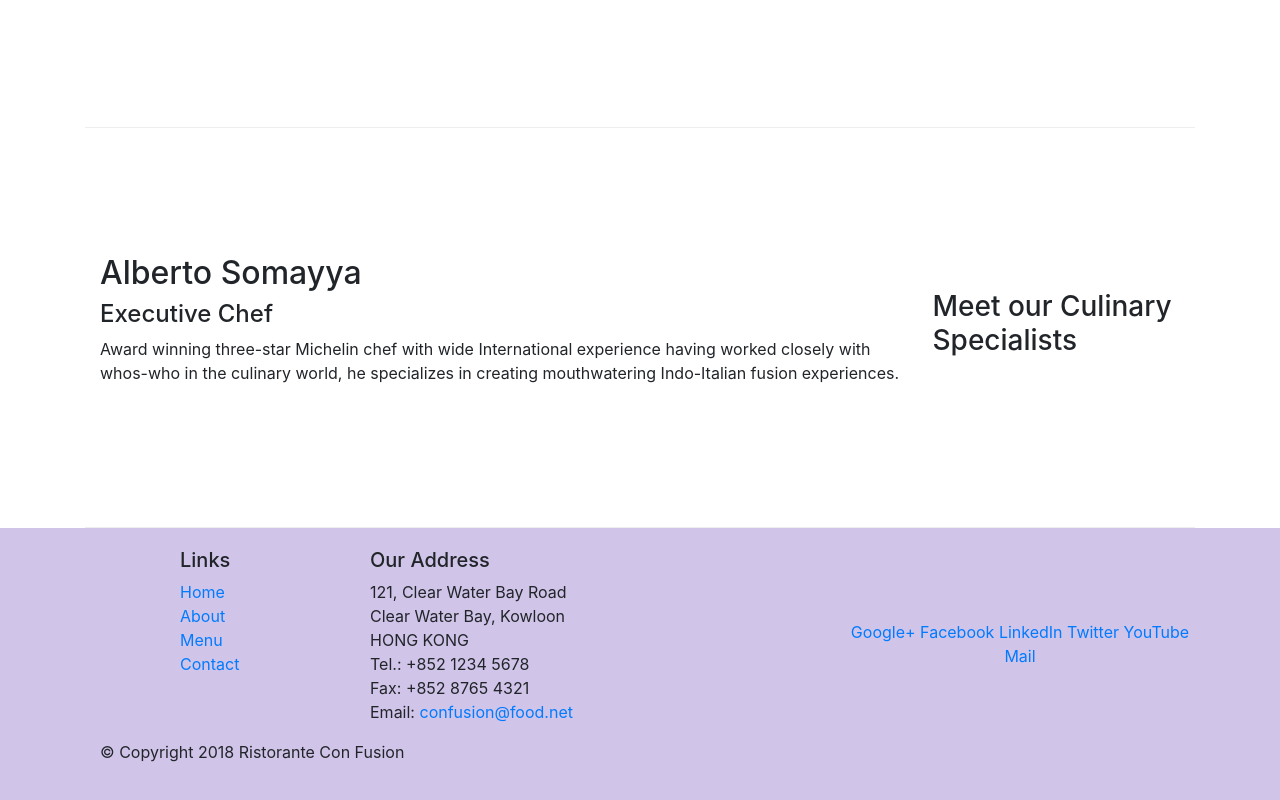
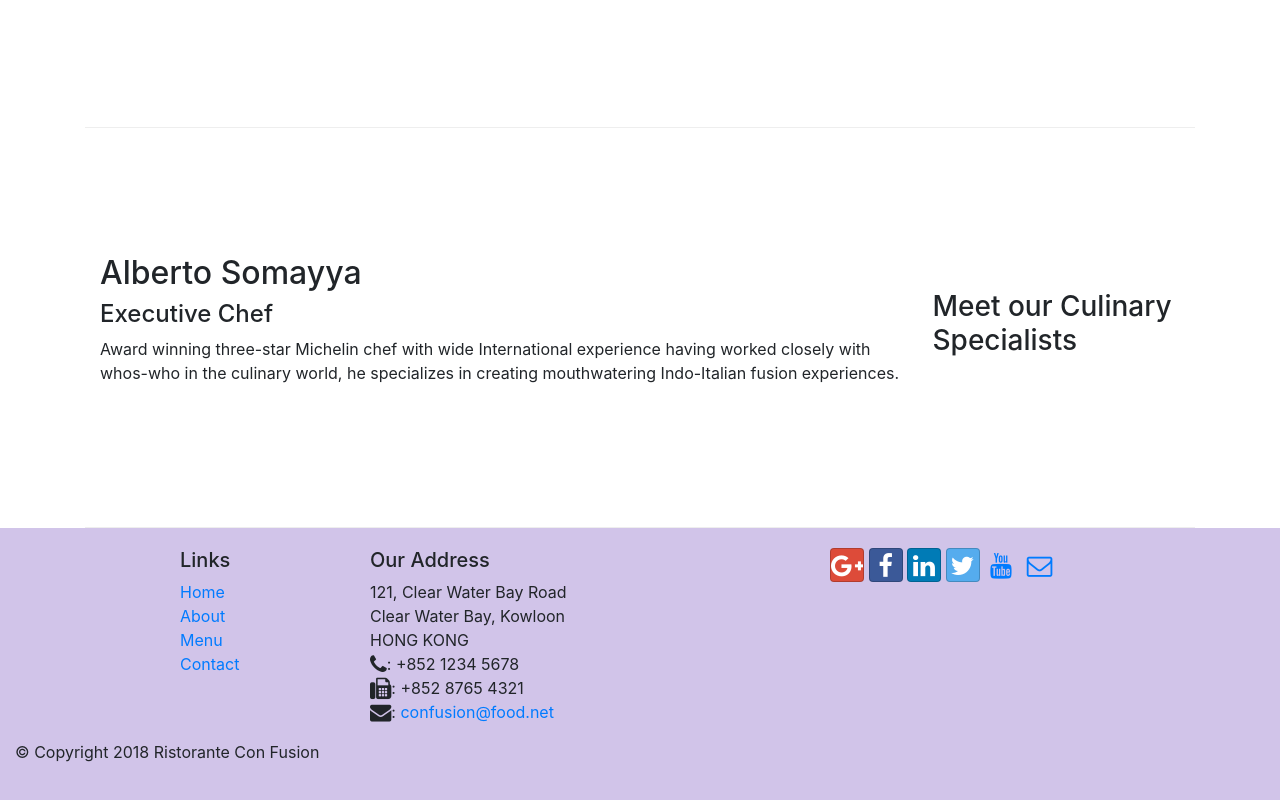
Before and after one commit to finderkeeper3107/bootstrap4, a website: page index.html in a window 1280 px wide. Shown: the part 956-1756 px from the top of the page. Drawn offline with nearby package versions, Linux system fonts and the light colour scheme.

Commit message:
Icon fonts applied

```diff
--- a/aboutus.html
+++ b/aboutus.html
@@ -12,6 +12,14 @@
     <link
       rel="stylesheet"
       href="node_modules/bootstrap/dist/css/bootstrap.min.css"
+    />
+    <link
+      rel="stylesheet"
+      href="node_modules/font-awesome/css/font-awesome.min.css"
+    />
+    <link
+      rel="stylesheet"
+      href="node_modules/bootstrap-social/bootstrap-social.css"
     />
     <link rel="stylesheet" href="css/style.css" />
     <title>Ristorante Con Fusion: About Us</title>
@@ -34,13 +42,25 @@
         <div class="collapse navbar-collapse" id="Navbar">
           <ul class="navbar-nav mr-auto">
             <li class="nav-item ">
-              <a class="nav-link" href="./index.html">Home</a>
+              <a class="nav-link" href="./index.html"
+                ><span class="fa fa-home fa-lg"></span> Home</a
+              >
             </li>
             <li class="nav-item">
-              <a class="nav-link active" href="#">About</a>
+              <a class="nav-link active" href="#"
+                ><span class="fa fa-info fa-lg"></span> About</a
+              >
             </li>
-            <li class="nav-item"><a class="nav-link" href="#">Menu</a></li>
-            <li class="nav-item"><a class="nav-link" href="#">Contact</a></li>
+            <li class="nav-item">
+              <a class="nav-link" href="#"
+                ><span class="fa fa-list fa-lg"></span> Menu</a
+              >
+            </li>
+            <li class="nav-item">
+              <a class="nav-link" href="#"
+                ><span class="fa fa-address-card fa-lg"></span> Contact</a
+              >
+            </li>
           </ul>
         </div>
       </div>
@@ -161,21 +181,48 @@
               121, Clear Water Bay Road<br />
               Clear Water Bay, Kowloon<br />
               HONG KONG<br />
-              Tel.: +852 1234 5678<br />
-              Fax: +852 8765 4321<br />
-              Email: <a href="mailto:confusion@food.net">confusion@food.net</a>
+              <i class="fa fa-phone fa-lg"></i>: +852 1234 5678<br />
+              <i class="fa fa-fax fa-lg"></i>: +852 8765 4321<br />
+              <i class="fa fa-envelope fa-lg"></i>:
+              <a href="mailto:confusion@food.net">confusion@food.net</a>
             </address>
           </div>
           <div class="col-12 col-sm-4 align-self-center">
             <div class="text-center">
-              <a href="http://google.com/+" target="_blank">Google+</a>
-              <a href="http://www.facebook.com/profile.php?id=" target="_blank"
-                >Facebook</a
+              <a
+                class="btn btn-social-icon btn-google"
+                href="http://google.com/+"
+                target="_blank"
               >
-              <a href="http://www.linkedin.com/in/" target="_blank">LinkedIn</a>
-              <a href="http://twitter.com/" target="_blank">Twitter</a>
-              <a href="http://youtube.com/" target="_blank">YouTube</a>
-              <a href="mailto:">Mail</a>
+                <i class="fa fa-google-plus fa-lg"></i>
+              </a>
+              <a
+                class="btn btn-social-icon btn-facebook"
+                href="http://www.facebook.com/profile.php?id="
+                target="_blank"
+                ><i class="fa fa-facebook fa-lg"></i
+              ></a>
+              <a
+                class="btn btn-social-icon btn-linkedin"
+                href="http://www.linkedin.com/in/"
+                target="_blank"
+                ><i class="fa fa-linkedin fa-lg"></i
+              ></a>
+              <a
+                class="btn btn-social-icon btn-twitter"
+                href="http://twitter.com/"
+                target="_blank"
+                ><i class="fa fa-twitter fa-lg"></i
+              ></a>
+              <a
+                class="btn btn-social-icon btn-youtube"
+                href="http://youtube.com/"
+                target="_blank"
+                ><i class="fa fa-youtube fa-lg"></i
+              ></a>
+              <a class="btn btn-social-icon" href="mailto:"
+                ><i class="fa fa-envelope-o fa-lg"></i
+              ></a>
             </div>
           </div>
         </div>
--- a/index.html
+++ b/index.html
@@ -13,6 +13,14 @@
     <link
       rel="stylesheet"
       href="node_modules/bootstrap/dist/css/bootstrap.min.css"
+    />
+    <link
+      rel="stylesheet"
+      href="node_modules/font-awesome/css/font-awesome.min.css"
+    />
+    <link
+      rel="stylesheet"
+      href="node_modules/bootstrap-social/bootstrap-social.css"
     />
     <link rel="stylesheet" href="css/style.css" />
     <title>Ristorante Con Fusion</title>
@@ -33,13 +41,25 @@
         <div class="collapse navbar-collapse" id="Navbar">
           <ul class="navbar-nav mr-auto">
             <li class="nav-item active">
-              <a class="nav-link" href="#">Home</a>
+              <a class="nav-link" href="#"
+                ><span class="fa fa-home fa-lg"></span> Home</a
+              >
             </li>
             <li class="nav-item">
-              <a class="nav-link" href="./aboutus.html">About</a>
+              <a class="nav-link" href="./aboutus.html"
+                ><span class="fa fa-info fa-lg"></span> About</a
+              >
             </li>
-            <li class="nav-item"><a class="nav-link" href="#">Menu</a></li>
-            <li class="nav-item"><a class="nav-link" href="#">Contact</a></li>
+            <li class="nav-item">
+              <a class="nav-link" href="#"
+                ><span class="fa fa-list fa-lg"></span> Menu</a
+              >
+            </li>
+            <li class="nav-item">
+              <a class="nav-link" href="#"
+                ><span class="fa fa-address-card fa-lg"></span> Contact</a
+              >
+            </li>
           </ul>
         </div>
       </div>
@@ -125,19 +145,47 @@
               121, Clear Water Bay Road<br />
               Clear Water Bay, Kowloon<br />
               HONG KONG<br />
-              Tel.: +852 1234 5678<br />
-              Fax: +852 8765 4321<br />
-              Email: <a href="mailto:confusion@food.net">confusion@food.net</a>
+              <i class="fa fa-phone fa-lg"></i>: +852 1234 5678<br />
+              <i class="fa fa-fax fa-lg"></i>: +852 8765 4321<br />
+              <i class="fa fa-envelope fa-lg"></i>:
+              <a href="mailto:confusion@food.net">confusion@food.net</a>
             </address>
           </div>
-          <div class="col-12 col-sm-4 align-self-center">
-            <div class="text-center">
-              <a href="http://google.com/+">Google+</a>
-              <a href="http://www.facebook.com/profile.php?id=">Facebook</a>
-              <a href="http://www.linkedin.com/in/">LinkedIn</a>
-              <a href="http://twitter.com/">Twitter</a>
-              <a href="http://youtube.com/">YouTube</a>
-              <a href="mailto:">Mail</a>
+          <div class="text-center">
+              <a
+                class="btn btn-social-icon btn-google"
+                href="http://google.com/+"
+                target="_blank"
+              >
+                <i class="fa fa-google-plus fa-lg"></i>
+              </a>
+              <a
+                class="btn btn-social-icon btn-facebook"
+                href="http://www.facebook.com/profile.php?id="
+                target="_blank"
+                ><i class="fa fa-facebook fa-lg"></i
+              ></a>
+              <a
+                class="btn btn-social-icon btn-linkedin"
+                href="http://www.linkedin.com/in/"
+                target="_blank"
+                ><i class="fa fa-linkedin fa-lg"></i
+              ></a>
+              <a
+                class="btn btn-social-icon btn-twitter"
+                href="http://twitter.com/"
+                target="_blank"
+                ><i class="fa fa-twitter fa-lg"></i
+              ></a>
+              <a
+                class="btn btn-social-icon btn-youtube"
+                href="http://youtube.com/"
+                target="_blank"
+                ><i class="fa fa-youtube fa-lg"></i
+              ></a>
+              <a class="btn btn-social-icon" href="mailto:"
+                ><i class="fa fa-envelope-o fa-lg"></i
+              ></a>
             </div>
           </div>
         </div>
--- a/package.json
+++ b/package.json
@@ -15,6 +15,8 @@
   },
   "dependencies": {
     "bootstrap": "^4.0.0",
+    "bootstrap-social": "^5.1.1",
+    "font-awesome": "^4.7.0",
     "jquery": "^3.3.1",
     "popper.js": "^1.12.9"
   }
```
Also changed, not shown: 1 other file.
